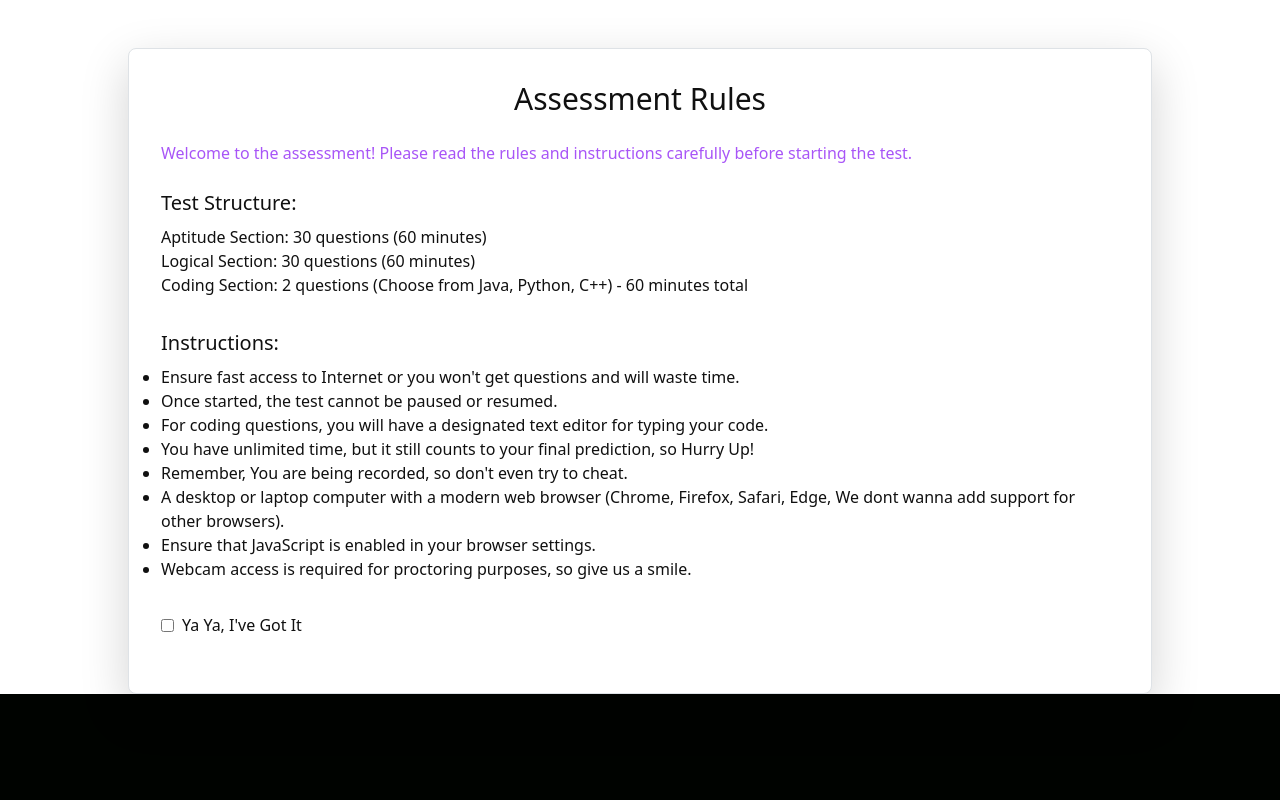
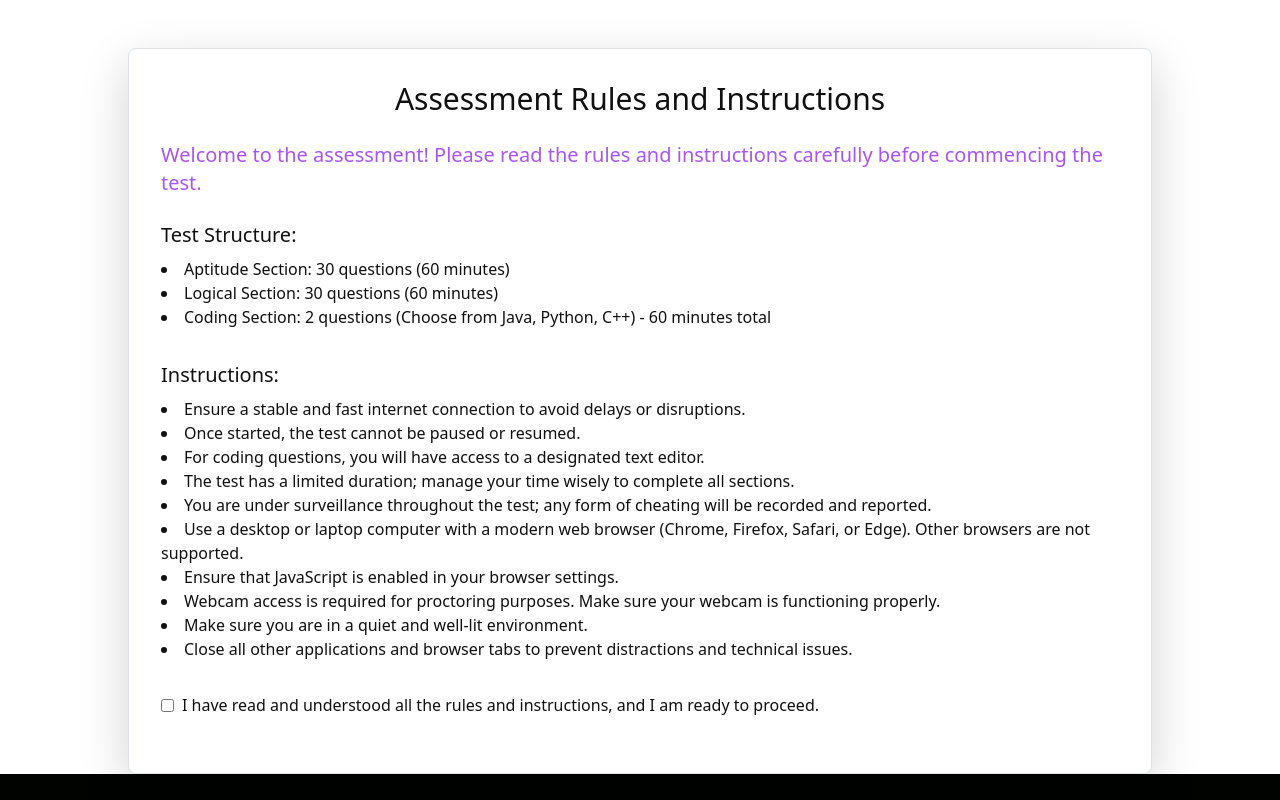
Before and after one commit to pushpak-23/Smart_prep_fi, a React (Vite) app in the folder frontend/: page /rules in a window 1280 px wide. Built offline with nearby package versions, Linux system fonts and the light colour scheme.

Commit message:
a toast for going to next section

```diff
--- /dev/null
+++ b/frontend/src/Components/TestSection/ConfirmationToast.jsx
@@ -0,0 +1,44 @@
+import React from "react";
+
+const ConfirmationToast = ({ onConfirm, onClose, checked, setChecked }) => (
+  <div className="p-4 sm:p-6 md:p-8 lg:p-10">
+    <h2 className="text-lg sm:text-xl md:text-2xl lg:text-3xl mb-2 sm:mb-3 md:mb-4">
+      Proceed to Next Section
+    </h2>
+    <p className="text-sm sm:text-base md:text-lg lg:text-xl mb-4 sm:mb-5 md:mb-6 text-purple-600">
+      Please confirm that you are ready to proceed to the next section.
+    </p>
+    <div className="flex items-center mb-4 sm:mb-5 md:mb-6">
+      <input
+        type="checkbox"
+        id="confirm-checkbox"
+        className="form-checkbox mr-2"
+        checked={checked}
+        onChange={() => setChecked(!checked)}
+      />
+      <label
+        htmlFor="confirm-checkbox"
+        className="text-xs sm:text-sm md:text-base lg:text-lg"
+      >
+        I am ready to proceed.
+      </label>
+    </div>
+    <div className="flex flex-col sm:flex-row justify-center">
+      <button
+        onClick={onClose}
+        className="bg-red-400 hover:bg-red-500 text-white p-2 rounded mb-2 sm:mb-0 sm:mr-2 text-xs sm:text-sm md:text-base lg:text-lg"
+      >
+        Cancel
+      </button>
+      <button
+        onClick={onConfirm}
+        className="bg-green-500 hover:bg-green-600 text-white p-2 rounded mb-2 sm:mb-0 sm:mr-2 text-xs sm:text-sm md:text-base lg:text-lg"
+        disabled={!checked}
+      >
+        Confirm
+      </button>
+    </div>
+  </div>
+);
+
+export default ConfirmationToast;
--- a/frontend/src/Components/TestSection/MCQuestions.jsx
+++ b/frontend/src/Components/TestSection/MCQuestions.jsx
@@ -1,6 +1,9 @@
 import { useEffect, useState } from "react";
 import Coding from "./Coding";
 import ThemeToggler from "../ThemeToggler";
+import { toast, ToastContainer } from "react-toastify";
+import "react-toastify/dist/ReactToastify.css";
+import ConfirmationToast from "./ConfirmationToast";
 
 const MCQuestions = (props) => {
   const [allQuestions, setAllQuestions] = useState(props.questionList);
@@ -25,9 +28,8 @@ const MCQuestions = (props) => {
   const [hours, setHours] = useState(0);
   const [reviewedQuestions, setReviewedQuestions] = useState([]);
   const [answeredQuestions, setAnsweredQuestions] = useState([]);
-
-  console.log(allQuestions);
-  console.log(currentSection);
+  const [isCheckboxChecked, setIsCheckboxChecked] = useState(false);
+  const [isToastVisible, setIsToastVisible] = useState(false); // Flag to track toast visibility
 
   const questionList = allQuestions.filter(
     (question) => question.type === currentSection
@@ -41,8 +43,6 @@ const MCQuestions = (props) => {
     const newSelectedList = [...selectedList];
     newSelectedList[questionIdx] = option;
     setSelectedList(newSelectedList);
-    console.log(newSelectedList);
-    console.log(questionList);
   };
 
   useEffect(() => {
@@ -79,10 +79,38 @@ const MCQuestions = (props) => {
   };
 
   const nextSection = () => {
+    if (!isToastVisible) {
+      // Check if toast is not already visible
+      setIsToastVisible(true); // Set flag to indicate toast visibility
+      toast.info(
+        <ConfirmationToast
+          onConfirm={confirmNextSection}
+          onClose={() => {
+            setIsCheckboxChecked(false);
+            setIsToastVisible(false); // Reset toast visibility flag on close
+            toast.dismiss();
+          }}
+          checked={isCheckboxChecked}
+          setChecked={setIsCheckboxChecked}
+        />,
+        {
+          autoClose: false,
+          closeOnClick: false,
+          draggable: false,
+          onClose: () => setIsToastVisible(false), // Reset toast visibility flag on close
+        }
+      );
+    }
+  };
+
+  const confirmNextSection = () => {
+    toast.dismiss();
+    setIsToastVisible(false); // Reset toast visibility flag
     const correctCount = correctOptions.filter((correctOption, index) => {
       const selectedOption = selectedList[index];
       return correctOption === selectedOption;
     }).length;
+    setIsCheckboxChecked(false);
 
     setResultList([...resultList, correctCount / questionList.length]);
     setTimeList([...timeList, hours * 60 + minutes + seconds / 60]);
@@ -133,6 +161,7 @@ const MCQuestions = (props) => {
   if (currentSection !== "coding") {
     return (
       <div className="flex flex-col min-h-screen dark:bg-darkBg2 bg-whiteBg2">
+        <ToastContainer />
         <div className="dark:bg-darkBg bg-whiteBg rounded-lg border-b-2 border-purple-500 py-3 mb-4 flex justify-between items-center">
           <div></div>
           <div className="bg-purple-500 rounded-md p-2 text-lg text-white cursor-no-drop">
@@ -226,7 +255,7 @@ const MCQuestions = (props) => {
         <div className="bg-transparent text-lg font-semibold rounded-lg p-3 mb-0 fixed bottom-0 left-0 w-full z-10">
           <div className="flex justify-center space-x-4">
             <button
-              className="rounded-full px-4 py-2 mb-0 border-2 border-blue-700 bg-blue-500 hover:bg-blue-400 dark:text-textW text-textB transition-colors duration-300"
+              className="rounded-full px-4 py-2 mb-0 border-2 border-blue-800 bg-blue-500 hover:bg-blue-400 dark:text-textW text-textB transition-colors duration-300"
               onClick={previousQuestion}
               disabled={questionIdx === 0}
             >
@@ -235,8 +264,8 @@ const MCQuestions = (props) => {
             <button
               className={`rounded-full px-4 py-2 mb-0 ${
                 reviewedQuestions.includes(questionIdx)
-                  ? "bg-orange-500 hover:bg-orange-400 border-2"
-                  : "bg-fuchsia-500 hover:bg-fuchsia-400"
+                  ? "bg-red-400 hover:bg-red-600 border-2 border-red-800"
+                  : "bg-yellow-400 hover:bg-yellow-600 border-2 border-yellow-800"
               } dark:text-textW text-textB transition-colors duration-300`}
               onClick={() =>
                 reviewedQuestions.includes(questionIdx)
@@ -256,14 +285,7 @@ const MCQuestions = (props) => {
               Confirm Answer
             </button>
             <button
-              className="rounded-full px-4 py-2 mb-0 bg-gray-500 hover:bg-gray-400 border-2 border-gray-700 dark:text-textW text-textB transition-colors duration-300"
-              onClick={() => unmarkReview(questionIdx)}
-              disabled={!reviewedQuestions.includes(questionIdx)}
-            >
-              Unmark
-            </button>
-            <button
-              className="rounded-full px-4 py-2 mb-0 bg-purple-700 border-2 border-purple-800 hover:bg-purple-400 dark:text-textW text-textB hover:text-fuchsia-500 transition-colors duration-300"
+              className="rounded-full px-4 py-2 mb-0 bg-purple-400  border-2 border-purple-800  hover:bg-purple-700 dark:text-textW text-textB  transition-colors duration-300"
               onClick={nextQuestion}
               disabled={questionIdx === questionList.length - 1}
             >
--- a/frontend/src/Components/TestSection/RulesPage.jsx
+++ b/frontend/src/Components/TestSection/RulesPage.jsx
@@ -1,5 +1,6 @@
 import React, { useState } from "react";
 import { Link } from "react-router-dom";
+
 const RulesPage = () => {
   const [isChecked, setIsChecked] = useState(false);
 
@@ -11,16 +12,16 @@ const RulesPage = () => {
     <div className="h-full w-full flex flex-col items-center justify-center bg-[#fff] dark:bg-[#000] dark:text-[#fff] text-[#101010]">
       <div className="max-w-5xl mx-auto mt-12 p-8 border rounded-lg shadow-lg bg-[#fff] dark:bg-[#303030] dark:text-[#fff] text-[#101010]">
         <h1 className="text-3xl mb-4 text-center justify-center dark:text-[#fff] text-[#101010]">
-          Assessment Rules
+          Assessment Rules and Instructions
         </h1>
-        <p className="mb-6 text-purple-500">
+        <p className="mb-6 text-purple-500 text-xl">
           Welcome to the assessment! Please read the rules and instructions
-          carefully before starting the test.
+          carefully before commencing the test.
         </p>
 
         <div className="mb-8">
           <h2 className="text-xl mb-2">Test Structure:</h2>
-          <ul className="mb-4">
+          <ul className="mb-4 list-disc list-inside">
             <li>Aptitude Section: 30 questions (60 minutes)</li>
             <li>Logical Section: 30 questions (60 minutes)</li>
             <li>
@@ -32,32 +33,38 @@ const RulesPage = () => {
 
         <div className="mb-8">
           <h2 className="text-xl mb-2">Instructions:</h2>
-          <ul className="mb-4 list-disc">
+          <ul className="mb-4 list-disc list-inside">
             <li>
-              Ensure fast access to Internet or you won't get questions and will
-              waste time.
+              Ensure a stable and fast internet connection to avoid delays or
+              disruptions.
             </li>
             <li>Once started, the test cannot be paused or resumed.</li>
             <li>
-              For coding questions, you will have a designated text editor for
-              typing your code.
+              For coding questions, you will have access to a designated text
+              editor.
             </li>
             <li>
-              You have unlimited time, but it still counts to your final
-              prediction, so Hurry Up!
+              The test has a limited duration; manage your time wisely to
+              complete all sections.
             </li>
             <li>
-              Remember, You are being recorded, so don't even try to cheat.
+              You are under surveillance throughout the test; any form of
+              cheating will be recorded and reported.
             </li>
             <li>
-              A desktop or laptop computer with a modern web browser (Chrome,
-              Firefox, Safari, Edge, We dont wanna add support for other
-              browsers).
+              Use a desktop or laptop computer with a modern web browser
+              (Chrome, Firefox, Safari, or Edge). Other browsers are not
+              supported.
             </li>
             <li>Ensure that JavaScript is enabled in your browser settings.</li>
             <li>
-              Webcam access is required for proctoring purposes, so give us a
-              smile.
+              Webcam access is required for proctoring purposes. Make sure your
+              webcam is functioning properly.
+            </li>
+            <li>Make sure you are in a quiet and well-lit environment.</li>
+            <li>
+              Close all other applications and browser tabs to prevent
+              distractions and technical issues.
             </li>
           </ul>
         </div>
@@ -70,17 +77,24 @@ const RulesPage = () => {
             checked={isChecked}
             onChange={handleCheckboxChange}
           />
-          <label htmlFor="readEverything">Ya Ya, I've Got It</label>
+          <label htmlFor="readEverything">
+            I have read and understood all the rules and instructions, and I am
+            ready to proceed.
+          </label>
         </div>
+
+        <div className=" justify-center ">
           {/* Conditionally render the link to proceed to the test */}
           {isChecked && (
             <Link
               to="/test"
-            className="bg-gradient-to-r from-purple-400 via-blue-400 to-pink-400 hover:from-purple-500 hover:via-blue-500 hover:to-pink-500 text-white px-4 py-2 rounded w-full"
+              className="bg-green-500 hover:bg-green-700
+              text-white px-4 py-2 rounded w-full text-center"
             >
-            Proceed to Test
+              Start Test
             </Link>
           )}
+        </div>
       </div>
     </div>
   );
```
Lines whose indentation alone changed are shown as unchanged.
